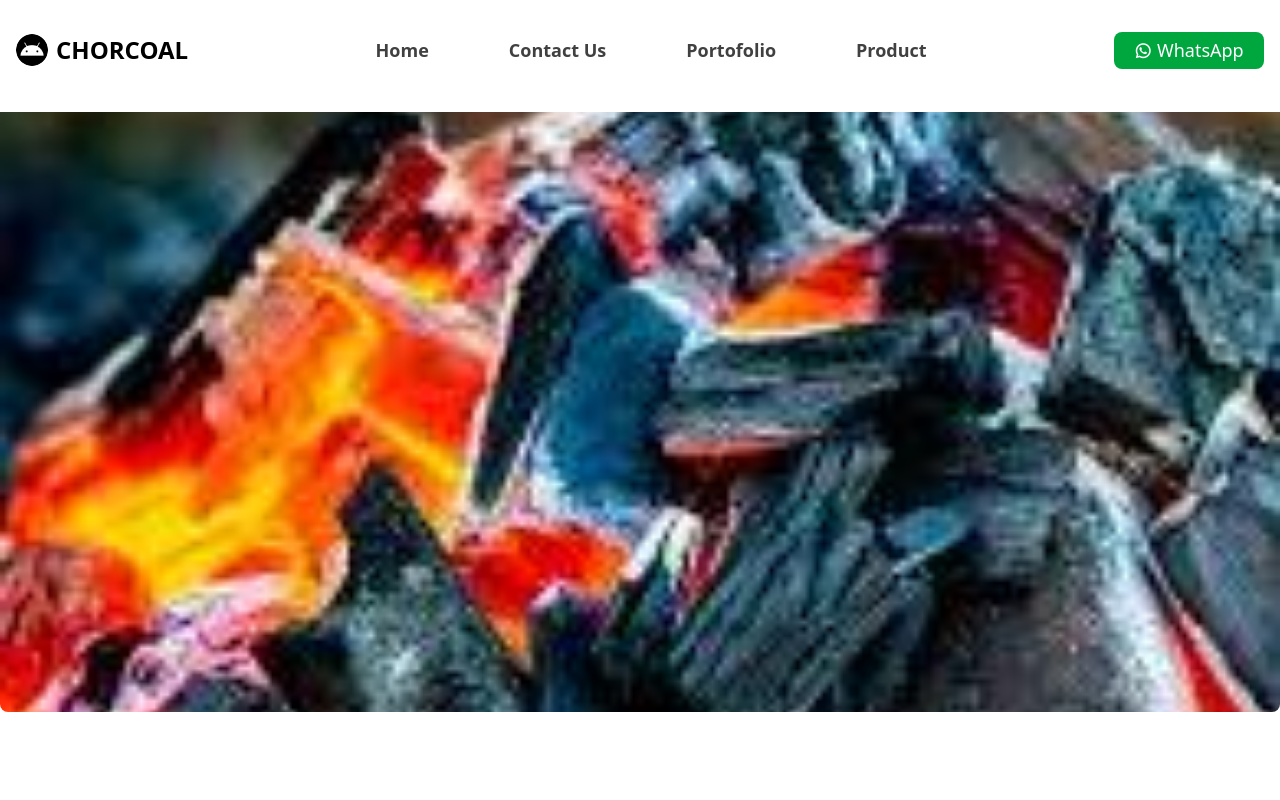
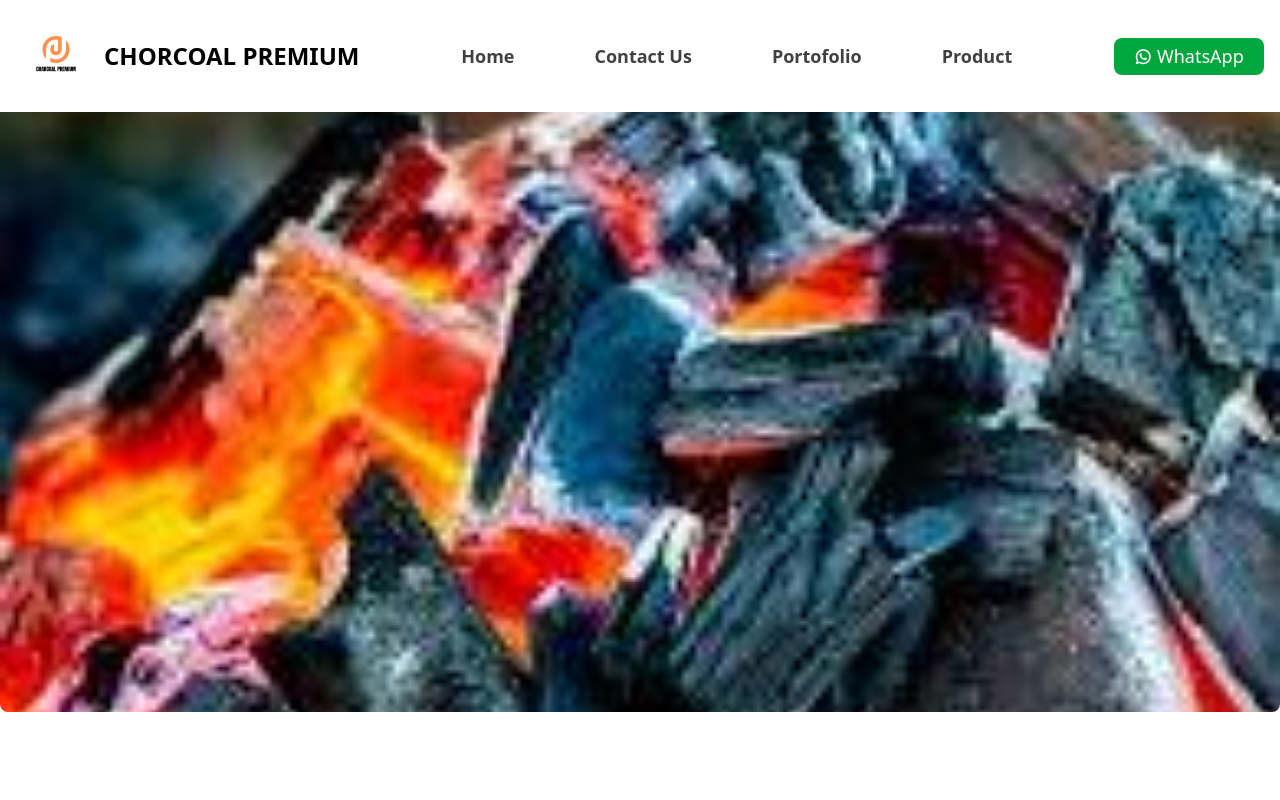
Before and after one commit to hilalhamdh/charcoalpremium, a React (Vite) app: page / in a window 1280 px wide. Shown: the top 800 px of the page. Built offline with nearby package versions, Linux system fonts and the light colour scheme.

Commit message:
add file

```diff
--- a/index.html
+++ b/index.html
@@ -2,9 +2,9 @@
 <html lang="en">
   <head>
     <meta charset="UTF-8" />
-    <link rel="icon" href="/images/lg.png" />
+    <link rel="icon" href="/images/logooo.jpg" />
     <meta name="viewport" content="width=device-width, initial-scale=1.0" />
-    <title>Chorcoal Company</title>
+    <title>Chorcoal Premium</title>
   </head>
   <body>
     <div id="root"></div>
--- a/src/pages/NavbarPages.jsx
+++ b/src/pages/NavbarPages.jsx
@@ -1,7 +1,7 @@
 import { useEffect } from "react";
 import { useState } from "react";
 import { useNavigate } from "react-router-dom";
-import Logo from "/images/lg.png";
+import Logo from "/images/logooo.jpg";
 import CarouselPages from "../components/Carousel";
 
 function NavbarPages() {
@@ -40,9 +40,9 @@ function NavbarPages() {
         <div className="container mx-auto px-4 ">
           <div className=" navbar-box flex items-center justify-between">
             <div className="logo flex grid-cols-2 gap-2 items-center">
-              <img src={Logo} className="w-auto h-8 rounded-full" />
+              <img src={Logo} className="w-auto h-20 rounded-full" />
               <h1 className="text-lg items-center md:text-2xl font-bold">
-                CHORCOAL
+                CHORCOAL PREMIUM
               </h1>
             </div>
             <div className="flex grid-cols-2 gap-5">
```
Also changed, not shown: public/images/logooo.jpg (added).
